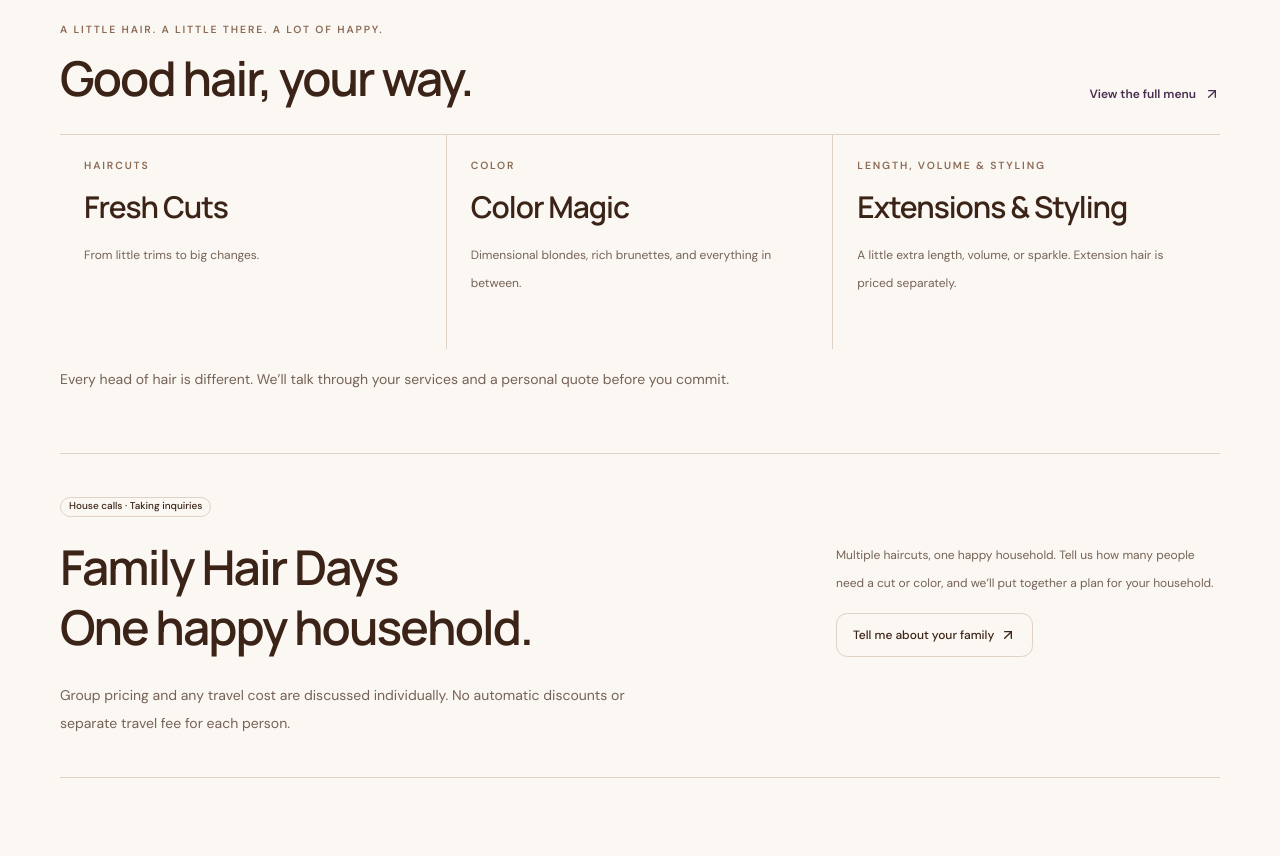
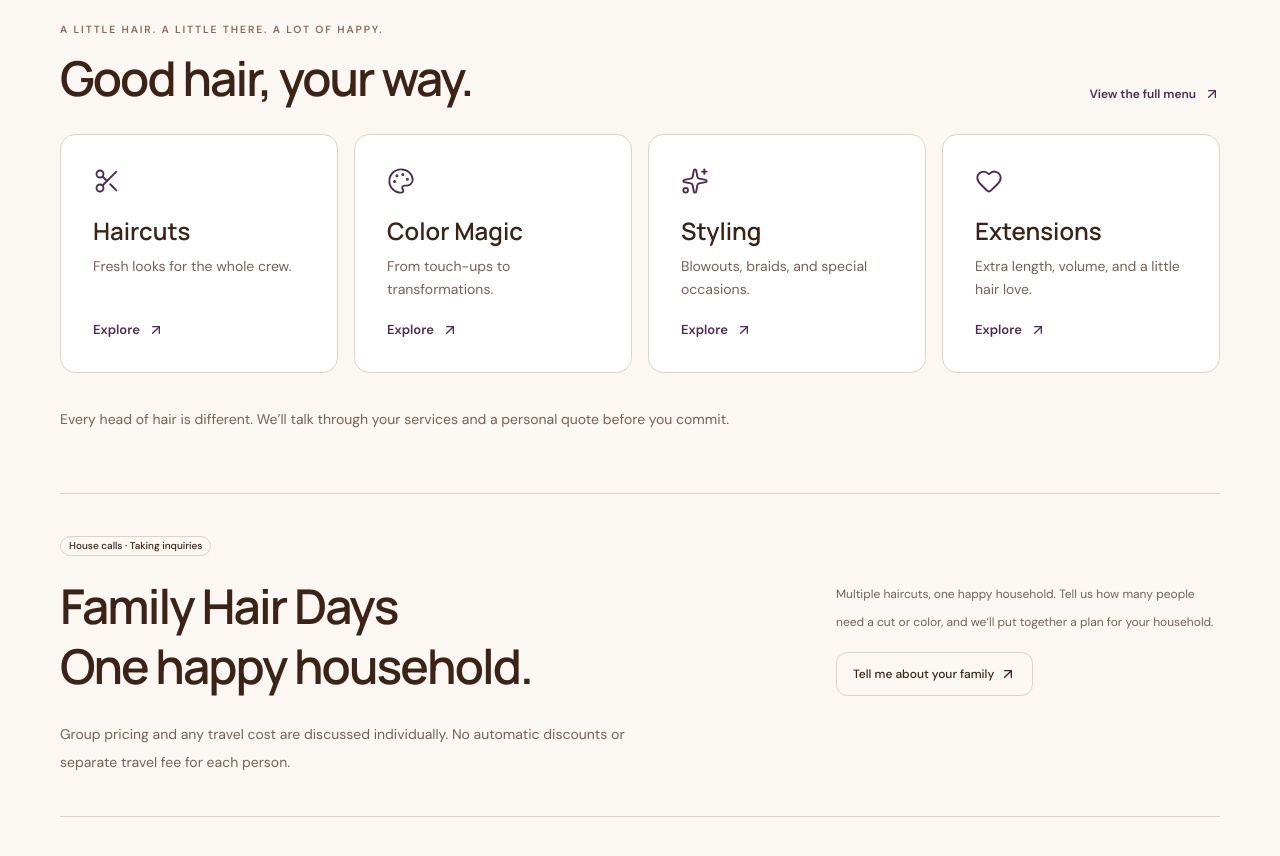
Before and after one commit to harryt04/hair-n-there, a Next.js app: page / in a window 1280 px wide. Shown: the part 1880-2736 px from the top of the page. Built offline with nearby package versions, Linux system fonts and the light colour scheme; no server answers.

Commit message:
Make service categories easier to browse with icon cards

```diff
--- a/src/app/(site)/home.module.css
+++ b/src/app/(site)/home.module.css
@@ -30,19 +30,6 @@
 }
 .section {
   padding-block: 48px 60px;
-}
-.services {
-  display: grid;
-  grid-template-columns: repeat(3, minmax(0, 1fr));
-}
-.serviceCard {
-  border-radius: 0;
-  border-top: 1px solid var(--border);
-  border-right: 1px solid var(--border);
-  background: transparent;
-}
-.serviceCard:last-child {
-  border-right: 0;
 }
 .familyCard {
   border-radius: 0;
@@ -109,12 +96,6 @@
   }
   .section {
     padding-block: 30px 42px;
-  }
-  .services {
-    grid-template-columns: minmax(0, 1fr);
-  }
-  .serviceCard {
-    border-right: 0;
   }
   .invitation {
     align-items: flex-start;
--- a/src/app/(site)/page.tsx
+++ b/src/app/(site)/page.tsx
@@ -8,6 +8,7 @@ import { Card, CardContent } from "@/components/ui/card";
 import { ContactSection } from "@/components/contact/contact-section";
 import { FrequentlyAskedQuestions } from "@/components/site/faq";
 import { InstagramLink } from "@/components/site/instagram-link";
+import { ServiceCategoryMenu } from "@/components/site/service-category-menu";
 import { InstagramGallery } from "@/components/site/instagram-gallery";
 import { business } from "@/data/business";
 import { availability, launchNotice } from "@/data/availability";
@@ -19,27 +20,6 @@ export const metadata: Metadata = {
     "Meet Elisabeth, your neighborhood hairstylist with over 10 years of experience. Explore cuts, color, extensions, and family hair days in Suncrest, Draper, Utah.",
   alternates: { canonical: "/" },
 };
-
-const highlights = [
-  {
-    id: "womens-haircut-blow-dry",
-    label: "Haircuts",
-    title: "Fresh Cuts",
-    copy: "From little trims to big changes.",
-  },
-  {
-    id: "root-touch-up",
-    label: "Color",
-    title: "Color Magic",
-    copy: "Dimensional blondes, rich brunettes, and everything in between.",
-  },
-  {
-    id: "extension-consultation",
-    label: "Length, volume & styling",
-    title: "Extensions & Styling",
-    copy: "A little extra length, volume, or sparkle. Extension hair is priced separately.",
-  },
-];
 
 export default function Home() {
   return (
@@ -157,26 +137,7 @@ export default function Home() {
             <ArrowUpRight className="size-4" aria-hidden="true" />
           </Link>
         </div>
-        <div className={styles.services}>
-          {highlights.map((highlight) => {
-            return (
-              <Card
-                key={highlight.id}
-                className={`gap-0 py-0 shadow-none ring-0 ${styles.serviceCard}`}
-              >
-                <CardContent className="flex h-full flex-col px-0 py-6 md:px-6">
-                  <p className="eyebrow">{highlight.label}</p>
-                  <h3 className="mt-4 text-3xl tracking-[-.035em]">
-                    {highlight.title}
-                  </h3>
-                  <p className="mt-4 mb-7 text-xs leading-7 text-muted-foreground">
-                    {highlight.copy}
-                  </p>
-                </CardContent>
-              </Card>
-            );
-          })}
-        </div>
+        <ServiceCategoryMenu />
         <p className="mt-4 text-sm leading-7 text-muted-foreground">
           Every head of hair is different. We’ll talk through your services and
           a personal quote before you commit.
--- a/src/app/(site)/services/page.tsx
+++ b/src/app/(site)/services/page.tsx
@@ -1,6 +1,8 @@
 import type { Metadata } from "next";
 import Link from "next/link";
 import { ArrowUpRight } from "lucide-react";
+import { ServiceCategoryMenu } from "@/components/site/service-category-menu";
+import styles from "./services.module.css";
 import { Button } from "@/components/ui/button";
 import { services, serviceCategories } from "@/data/services";
 import { familyPackages } from "@/data/packages";
@@ -47,37 +49,30 @@ function InquiryButton({ href, name }: { href: string; name: string }) {
 export default function ServicesPage() {
   return (
     <main id="main-content" className="site-container py-12 sm:py-20">
-      <div className="max-w-2xl">
-        <p className="eyebrow">HairnThere services</p>
-        <h1 className="heading-display mt-5 text-5xl sm:text-6xl">
+      <div className={styles.intro}>
+        <p className={styles.eyebrow}>HairnThere services</p>
+        <h1 className="heading-display mt-5 text-3xl sm:text-5xl">
           Hey Neighbor, Let’s Do Your Hair!
         </h1>
-        <p className="mt-6 text-lg leading-8 text-muted-foreground">
+        <p className="mt-6 text-lg leading-8">
           Fresh cuts, beautiful color, and happy hair days. Great hair travels!
         </p>
-        <p className="mt-4 text-sm leading-7 text-muted-foreground">
+        <p className="mt-4 text-sm leading-7">
           Pick a little refresh or dream up something new. I’ll personally help
           you plan your hair day and confirm your quote.
         </p>
-        <p className="mt-4 rounded-lg bg-muted p-4 text-sm leading-7">
+        <p className={styles.notice}>
           {launchNotice} Every request starts a conversation, never a
           reservation.
         </p>
       </div>
-      <nav
-        aria-label="Service categories"
-        className="my-9 flex flex-wrap gap-2"
-      >
-        {["Family Hair Days", ...serviceCategories].map((category) => (
-          <a
-            key={category}
-            href={`#${categoryId(category)}`}
-            className="inline-flex min-h-12 items-center rounded-lg border border-border px-4 py-3 text-sm hover:bg-muted"
-          >
-            {category}
-          </a>
-        ))}
-      </nav>
+      <div id="service-menu" className="pt-8">
+        <h2 className="text-2xl">What are you dreaming of?</h2>
+        <p className="mt-2 text-sm leading-7 text-muted-foreground">
+          Choose a category to jump to the services, or explore a family bundle.
+        </p>
+        <ServiceCategoryMenu onServicesPage />
+      </div>
       <section
         id="family-hair-days"
         aria-labelledby="family-heading"
@@ -141,12 +136,17 @@ export default function ServicesPage() {
             id={categoryId(category)}
             aria-labelledby={`heading-${categoryId(category)}`}
           >
-            <h2
-              id={`heading-${categoryId(category)}`}
-              className="mb-5 text-3xl"
-            >
-              {category}
-            </h2>
+            <div className="mb-5 flex flex-wrap items-center justify-between gap-3">
+              <h2 id={`heading-${categoryId(category)}`} className="text-3xl">
+                {category}
+              </h2>
+              <a
+                href="#service-menu"
+                className="inline-flex min-h-11 items-center text-sm font-semibold text-primary underline underline-offset-4"
+              >
+                All categories ↑
+              </a>
+            </div>
             {category === "Extensions" && (
               <p className="mb-4 text-sm leading-7 text-muted-foreground">
                 Extensions & treatments: a little extra length, fullness, or
--- /dev/null
+++ b/src/app/(site)/services/services.module.css
@@ -0,0 +1,23 @@
+.intro {
+  max-width: 52rem;
+  margin-inline: auto;
+  padding: clamp(1.5rem, 5vw, 3.5rem);
+  border-radius: 1.5rem;
+  background: var(--service-hero);
+  color: var(--service-hero-foreground);
+  text-align: center;
+}
+.eyebrow {
+  font-size: 0.75rem;
+  font-weight: 600;
+  letter-spacing: 0.12em;
+  text-transform: uppercase;
+}
+.notice {
+  margin-top: 1.5rem;
+  padding: 0.75rem 1rem;
+  border-radius: var(--radius);
+  background: color-mix(in srgb, currentColor 10%, transparent);
+  font-size: 0.8125rem;
+  line-height: 1.8;
+}
--- a/src/app/globals.css
+++ b/src/app/globals.css
@@ -60,6 +60,8 @@
   --card: #ffffff;
   --primary: #4b2e4f;
   --primary-foreground: #fbf7f2;
+  --service-hero: #4b2e4f;
+  --service-hero-foreground: #fbf7f2;
   --secondary: #8b6b56;
   --secondary-foreground: #ffffff;
   --muted: #f1e8e0;
--- /dev/null
+++ b/src/components/site/service-category-menu.module.css
@@ -0,0 +1,89 @@
+.menu {
+  margin-block: 2rem;
+}
+.grid {
+  display: grid;
+  grid-template-columns: repeat(2, minmax(0, 1fr));
+  gap: 0.75rem;
+}
+.link {
+  display: block;
+  border-radius: var(--radius);
+  text-decoration: none;
+}
+.card {
+  height: 100%;
+  padding: 0;
+  border: 1px solid var(--border);
+  box-shadow: none;
+  transition:
+    border-color 160ms,
+    background-color 160ms;
+}
+.content {
+  display: flex;
+  height: 100%;
+  flex-direction: column;
+  align-items: flex-start;
+  padding: clamp(1rem, 3vw, 2rem);
+}
+.icon {
+  width: 1.75rem;
+  height: 1.75rem;
+  margin-bottom: 1.25rem;
+  color: var(--primary);
+}
+.title {
+  display: block;
+  font-family: var(--font-manrope), Arial, sans-serif;
+  font-size: clamp(1.125rem, 2.5vw, 1.5rem);
+  font-weight: 600;
+  line-height: 1.35;
+}
+.copy {
+  display: block;
+  margin-block: 0.5rem 1.25rem;
+  color: var(--muted-foreground);
+  font-size: 0.875rem;
+  line-height: 1.65;
+}
+.action {
+  display: flex;
+  align-items: center;
+  gap: 0.5rem;
+  margin-top: auto;
+  color: var(--primary);
+  font-size: 0.8125rem;
+  font-weight: 600;
+}
+.family {
+  display: flex;
+  align-items: center;
+  gap: 1rem;
+  margin-top: 0.75rem;
+  padding: 1.25rem;
+  border: 1px solid var(--border);
+  background: var(--muted);
+}
+.family > span {
+  flex: 1;
+}
+.family .copy {
+  margin-bottom: 0;
+}
+.link:hover .card,
+.link:focus-visible .card,
+.family:hover {
+  border-color: var(--primary);
+  background: var(--muted);
+}
+.link:hover .action {
+  text-decoration: underline;
+  text-underline-offset: 4px;
+}
+@media (min-width: 1024px) {
+  .grid {
+    grid-template-columns: repeat(4, minmax(0, 1fr));
+    gap: 1rem;
+  }
+}
--- /dev/null
+++ b/src/components/site/service-category-menu.tsx
@@ -0,0 +1,88 @@
+import Link from "next/link";
+import {
+  ArrowDown,
+  ArrowUpRight,
+  Heart,
+  Palette,
+  Scissors,
+  Sparkles,
+  Users,
+} from "lucide-react";
+import { Card, CardContent } from "@/components/ui/card";
+import styles from "./service-category-menu.module.css";
+
+const categories = [
+  {
+    id: "haircuts",
+    title: "Haircuts",
+    copy: "Fresh looks for the whole crew.",
+    icon: Scissors,
+  },
+  {
+    id: "color",
+    title: "Color Magic",
+    copy: "From touch-ups to transformations.",
+    icon: Palette,
+  },
+  {
+    id: "styling",
+    title: "Styling",
+    copy: "Blowouts, braids, and special occasions.",
+    icon: Sparkles,
+  },
+  {
+    id: "extensions",
+    title: "Extensions",
+    copy: "Extra length, volume, and a little hair love.",
+    icon: Heart,
+  },
+];
+
+export function ServiceCategoryMenu({
+  onServicesPage = false,
+}: {
+  onServicesPage?: boolean;
+}) {
+  const prefix = onServicesPage ? "" : "/services";
+  const Arrow = onServicesPage ? ArrowDown : ArrowUpRight;
+
+  return (
+    <nav aria-label="Service categories" className={styles.menu}>
+      <div className={styles.grid}>
+        {categories.map(({ id, title, copy, icon: Icon }) => (
+          <Link key={id} href={`${prefix}#${id}`} className={styles.link}>
+            <Card className={`ring-0 shadow-none ${styles.card}`}>
+              <CardContent className={styles.content}>
+                <Icon
+                  className={styles.icon}
+                  aria-hidden="true"
+                  strokeWidth={1.6}
+                />
+                <span className={styles.title}>{title}</span>
+                <span className={styles.copy}>{copy}</span>
+                <span className={styles.action}>
+                  Explore <Arrow aria-hidden="true" size={16} />
+                </span>
+              </CardContent>
+            </Card>
+          </Link>
+        ))}
+      </div>
+      {onServicesPage && (
+        <Link
+          href="#family-hair-days"
+          className={`${styles.link} ${styles.family}`}
+        >
+          <Users aria-hidden="true" size={28} strokeWidth={1.6} />
+          <span>
+            <span className={styles.title}>Family Hair Days</span>
+            <span className={styles.copy}>
+              One happy household. Explore the bundles.
+            </span>
+          </span>
+          <ArrowDown aria-hidden="true" size={20} />
+        </Link>
+      )}
+    </nav>
+  );
+}
```
